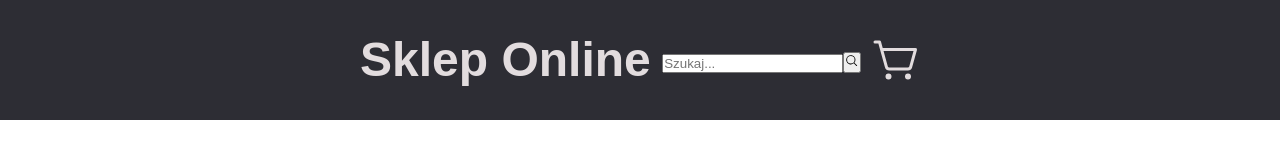
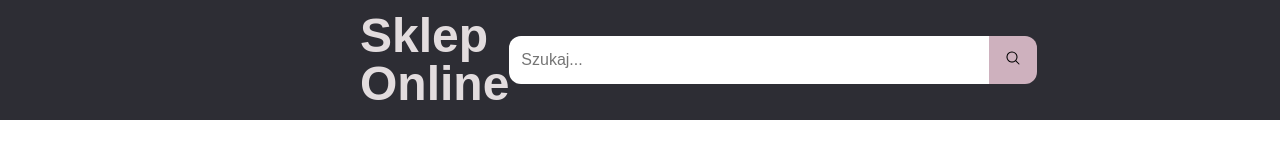
Before and after one commit to dprus/react-shopping-cart, a React (Create React App) app: page / in a window 1280 px wide. Shown: the top 160 px of the page. Built offline with nearby package versions, Linux system fonts and the light colour scheme.

Commit message:
styles added to search bar

```diff
--- a/src/index.css
+++ b/src/index.css
@@ -45,6 +45,52 @@
 .cart-icon:hover,
 .cart-icon:active {
   color: #ceb1be;
+}
+
+.search {
+  display: flex;
+  align-items: center;
+  justify-content: center;
+  width: 64rem;
+  height: 6.4rem;
+}
+
+form {
+  height: 6.4rem;
+  display: flex;
+  align-items: center;
+  justify-content: center;
+}
+
+.search input {
+  height: 4.8rem;
+  width: 48rem;
+  border-radius: 1.2rem 0 0 1.2rem;
+  border: none;
+  padding: 1.2rem;
+  font-size: 1.6rem;
+  caret-color: #2d2d34;
+}
+
+.search input:focus {
+  outline: none;
+}
+
+.search button {
+  height: 4.8rem;
+  width: 4.8rem;
+  background: none;
+  border: none;
+  font-size: 1.6rem;
+  background-color: #ceb1be;
+  border-radius: 0 1.2rem 1.2rem 0;
+  cursor: pointer;
+  transition: all 0.3s;
+}
+
+.search button:hover,
+.search button:active {
+  background-color: #b97375;
 }
 
 /* ----------------PRODUCTS------------------ */
```
